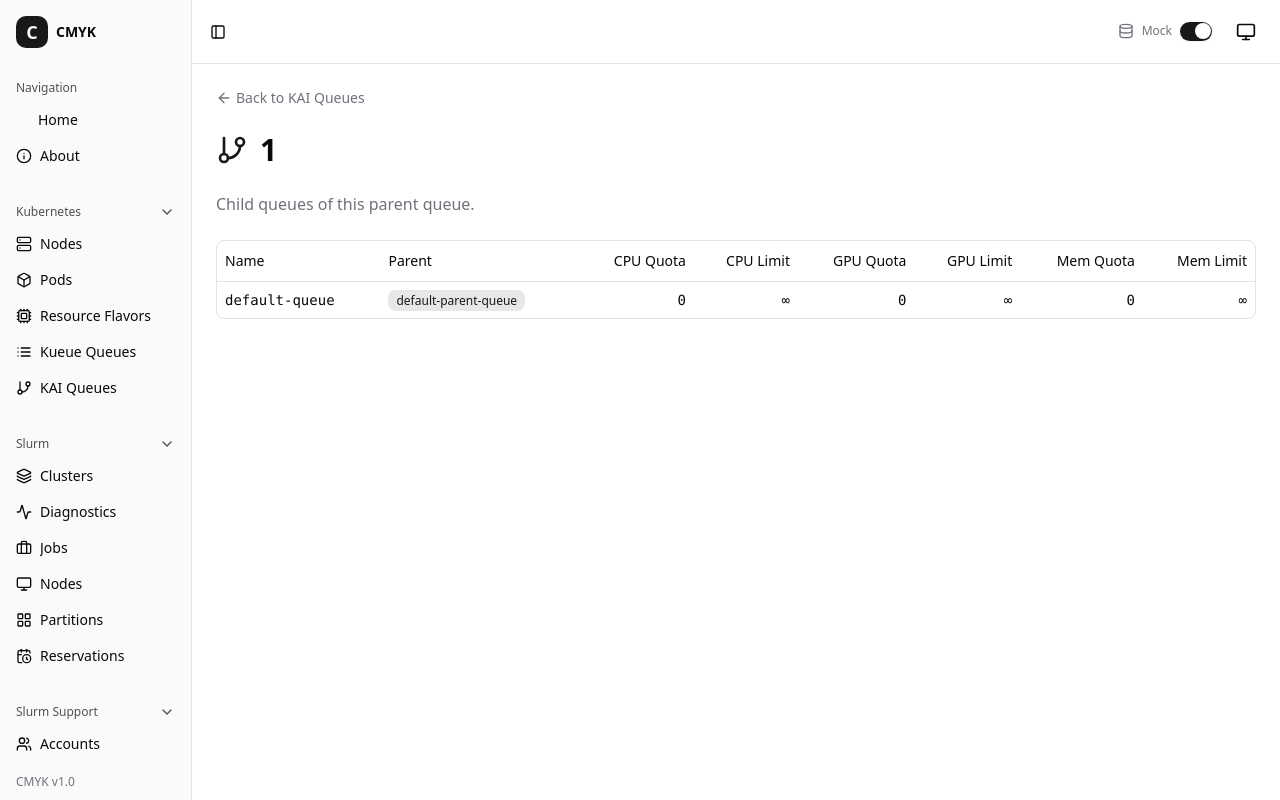
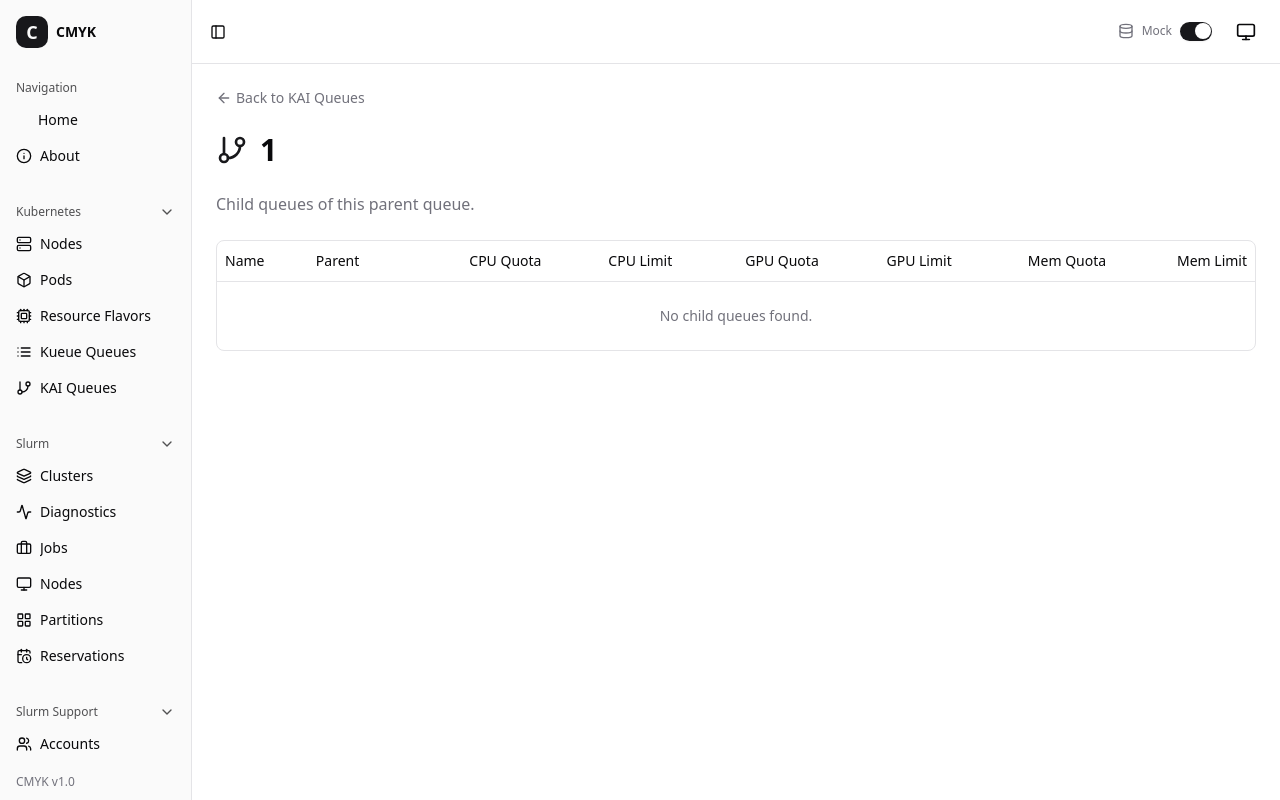
Before and after one commit to chrisntb/cmyk-app, a SvelteKit app: page /k8s/kai-queues/1 in a window 1280 px wide. Built offline with nearby package versions, Linux system fonts and the light colour scheme; some icons are missing.

Commit message:
Fix mock data kai queue logic

```diff
--- a/src/routes/k8s/kai-queues/[name]/+page.svelte
+++ b/src/routes/k8s/kai-queues/[name]/+page.svelte
@@ -18,7 +18,8 @@ function formatResource(val: number | undefined): string {
 
 async function fetchData(parentName: string) {
 	try {
-		childQueues = await fetchKaiSchedulerChildQueues(parentName);
+		const all = await fetchKaiSchedulerChildQueues(parentName);
+		childQueues = all.filter((q) => q.parent === parentName);
 	} catch (e) {
 		error = e instanceof Error ? e.message : "Failed to fetch child queues";
 	} finally {
--- a/static/k8s_kai-scheduler_child-queues.json
+++ b/static/k8s_kai-scheduler_child-queues.json
@@ -1,7 +1,28 @@
 [
 	{
-        "name": "default-queue",
-        "parent": "default-parent-queue",
+		"name": "mock-training",
+		"parent": "mock-research",
+		"resources": {
+			"cpu": {
+				"limit": -1,
+				"over_quota_weight": 1,
+				"quota": 0
+			},
+			"gpu": {
+				"limit": -1,
+				"over_quota_weight": 1,
+				"quota": 0
+			},
+			"memory": {
+				"limit": -1,
+				"over_quota_weight": 1,
+				"quota": 0
+			}
+		}
+	},
+	{
+		"name": "mock-inference",
+		"parent": "mock-production",
 		"resources": {
 			"cpu": {
 				"limit": -1,
--- a/static/k8s_kai-scheduler_queues.json
+++ b/static/k8s_kai-scheduler_queues.json
@@ -1,9 +1,9 @@
 [
     {
         "child_queues": [
-            "default-queue"
+            "mock-training"
         ],
-        "name": "default-parent-queue",
+        "name": "mock-research",
         "resources": {
             "cpu": {
                 "limit": -1,
@@ -24,9 +24,9 @@
     },
     {
         "child_queues": [
-            "team"
+            "mock-inference"
         ],
-        "name": "department",
+        "name": "mock-production",
         "resources": {
             "cpu": {
                 "limit": -1,
```
Lines whose indentation alone changed are shown as unchanged.
